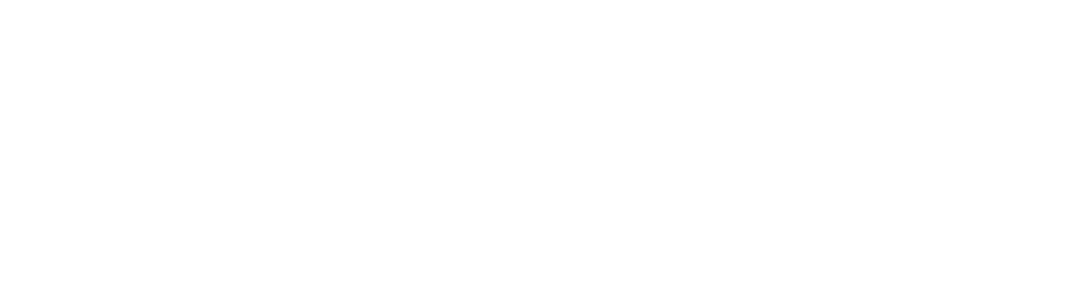
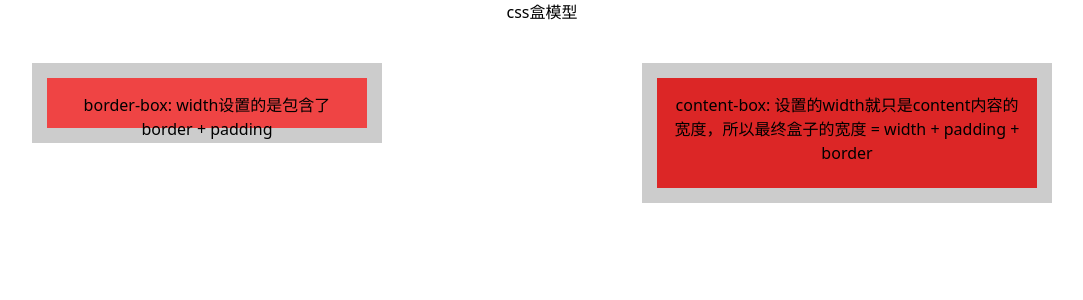
Before and after one commit to 532758463/vite-react, a React (Vite) app: page /css in a window 1280 px wide. Before the commit this address had no page. Shown: the top 300 px of the page, without its empty margins (98-1181 px from the left). Built offline with nearby package versions, Linux system fonts and the light colour scheme.

Commit message:
feat:盒模型

```diff
--- /dev/null
+++ b/src/pages/cssStudy/Box.tsx
@@ -0,0 +1,35 @@
+import React from 'react';
+
+export const CssBox = () => {
+  return (
+    <div className="flex justify-around">
+      <div
+        className="bg-red-500"
+        style={{
+          boxSizing: 'border-box',
+          width: '350px',
+          height: '80px',
+          padding: '15px',
+          border: '15px solid #ccc'
+        }}
+      >
+        border-box: width设置的是包含了border + padding
+      </div>
+      <div
+        className="bg-red-600 border-cyan-400"
+        style={{
+          boxSizing: 'content-box',
+          width: '350px',
+          height: '80px',
+          padding: '15px',
+          border: '15px solid #ccc'
+        }}
+      >
+        content-box: 设置的width就只是content内容的宽度，所以最终盒子的宽度 =
+        width + padding + border
+      </div>
+    </div>
+  );
+};
+
+export default CssBox;
--- /dev/null
+++ b/src/pages/cssStudy/index.tsx
@@ -0,0 +1,24 @@
+import { Tabs } from 'antd';
+import Box from './box';
+
+const { TabPane } = Tabs;
+export const CssSTudy = () => {
+  const tabs = [
+    {
+      name: 'css盒模型',
+      key: 'box',
+      component: <Box />
+    }
+  ];
+  return (
+    <Tabs defaultActiveKey="box" centered>
+      {tabs.map((v) => (
+        <TabPane tab={v.name} key={v.key}>
+          {v.component}
+        </TabPane>
+      ))}
+    </Tabs>
+  );
+};
+
+export default CssSTudy;
--- a/src/router.tsx
+++ b/src/router.tsx
@@ -6,6 +6,7 @@
 import Console from '@pages/console';
 import IConList from '@pages/icon-list';
 import Grid from '@pages/grid';
+import CssBox from '@pages/cssStudy';
 interface IRoute extends RouteProps {
   path: string;
   name: string;
@@ -36,6 +37,11 @@
     path: '/grid',
     element: <Grid />,
     name: 'Grid布局'
+  },
+  {
+    path: '/css',
+    element: <CssBox />,
+    name: 'css学习'
   }
 ];
 
```
